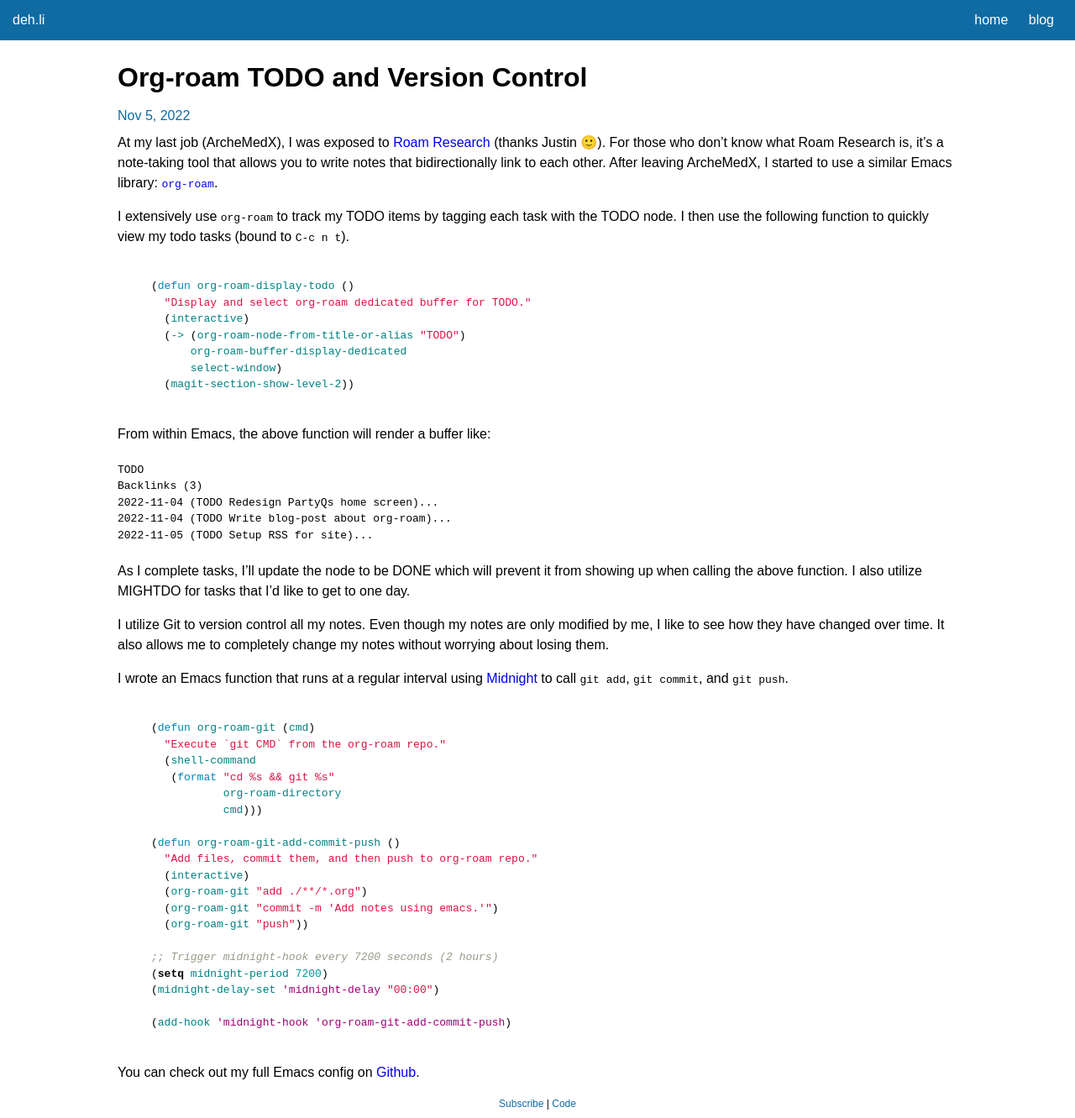
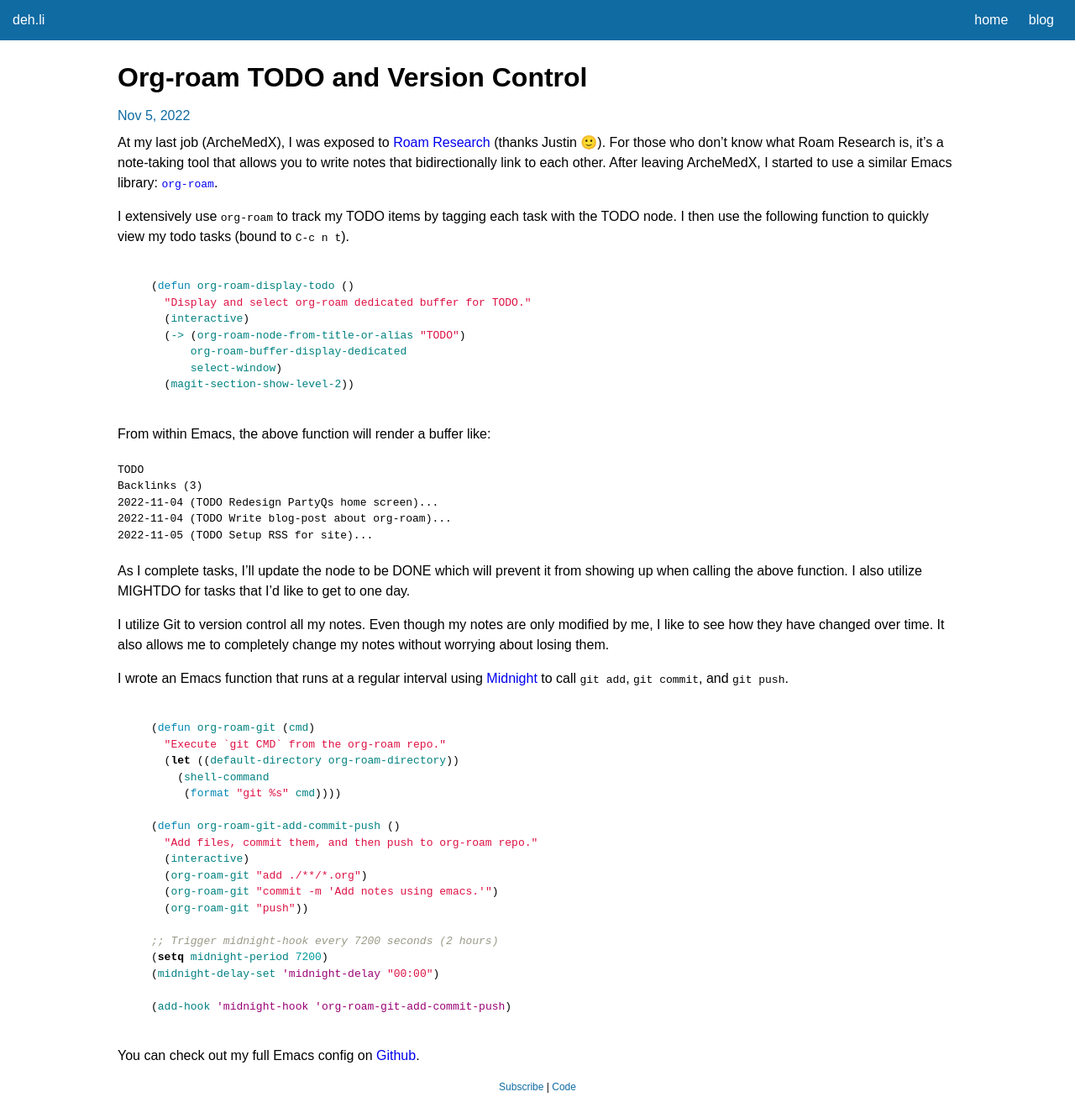
Before and after one commit to Dehli/dehli.github.io, a Jekyll site: the page built from _posts/2022-11-05-org-roam.md, in a window 1280 px wide. Shown: the whole page at 84% size. Built offline with Jekyll 4.4.1, drawn with Linux system fonts in a browser that asks for light colours; nearby versions of some CDN libraries; comment, search, counter and statistics services are not loaded.

Commit message:
improve org-roam post

```diff
--- a/_posts/2022-11-05-todo-org-roam.md
+++ b/_posts/2022-11-05-org-roam.md
@@ -50,10 +50,9 @@ I wrote an Emacs function that runs at a regular interval using
 {% highlight elisp %}
 (defun org-roam-git (cmd)
   "Execute `git CMD` from the org-roam repo."
-  (shell-command
-   (format "cd %s && git %s"
-           org-roam-directory
-           cmd)))
+  (let ((default-directory org-roam-directory))
+    (shell-command
+     (format "git %s" cmd))))
 
 (defun org-roam-git-add-commit-push ()
   "Add files, commit them, and then push to org-roam repo."
```
